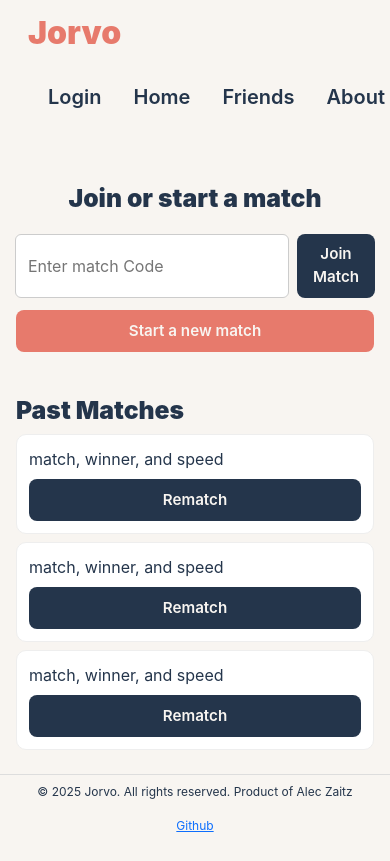
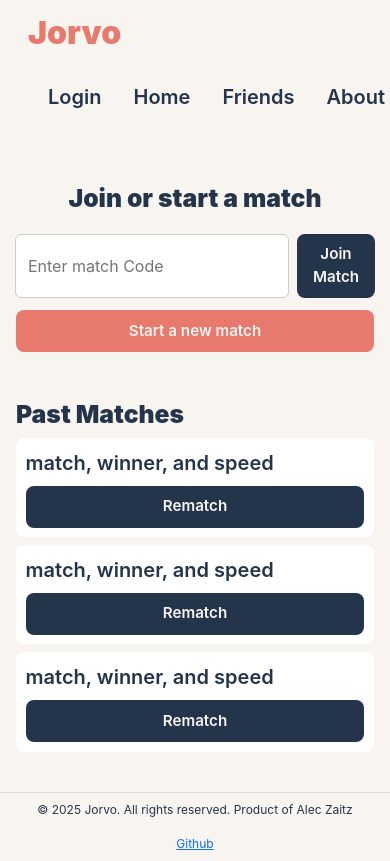
Before and after one commit to aleczaitz/startup, a React (Vite) app: page /home in a window 390 px wide. Built offline with nearby package versions, Linux system fonts and the light colour scheme.

Commit message:
modularized the lists in friends and home

```diff
--- a/src/app.css
+++ b/src/app.css
@@ -118,3 +118,28 @@ ul {
 
 .primaryButton:active,
 .accentButton:active { transform: scale(0.98); }
+
+/* Lists */
+.listSection {
+  padding: 0;
+  list-style: none;
+  max-width: 720px;
+  width: 100%;
+}
+
+.listItem {
+  background: white;
+  padding: 0.6rem;
+  border-radius: 8px;
+  margin-bottom: 0.5rem;
+  flex: 1;
+  display: flex;
+  justify-content: space-between;
+  align-items: center;
+  font-size: 1.25rem;
+  font-weight: 600;
+}
+
+@media (max-width: 640px) {
+  .listItem { flex-direction: column; align-items: stretch; gap: 0.5rem; }
+}
--- a/src/friends/friends.css
+++ b/src/friends/friends.css
@@ -13,28 +13,6 @@
 .friendInput {
   flex: 1;
 }
-
-.friendListSection {
-  padding: 0;
-  list-style: none;
-  max-width: 720px;
-  width: 100%;
-}
-
-.friendItem {
-  background: white;
-  padding: 0.6rem;
-  border-radius: 8px;
-  margin-bottom: 0.5rem;
-  flex: 1;
-  display: flex;
-  justify-content: space-between;
-  align-items: center;
-  font-size: 1.25rem;
-  font-weight: 600;
-}
-
 @media (max-width: 640px) {
   .addFriendSection { flex-direction: column; gap: 0.5rem; }
-  .friendItem { flex-direction: column; align-items: stretch; gap: 0.5rem; }
 }
--- a/src/friends/friends.jsx
+++ b/src/friends/friends.jsx
@@ -4,17 +4,17 @@ import './friends.css';
 export function Friends() {
   return (
         <main>
-            <h2>Friends</h2>
             <section className="addFriendSection">
+                <h2>Friends</h2>
                 <input type="text" placeholder="Enter Friend's Name" className="friendInput"/>
                 <button className="accentButton">Add Friend</button>
             </section>
-            <section className="friendListSection">
+            <section className="listSection">
               <h2>Current Friends</h2>
               <ul>
-                  <li className="friendItem">Friend Name <button className="primaryButton">Start Match</button></li>
-                  <li className="friendItem">Friend Name <button className="primaryButton">Start Match</button></li>
-                  <li className="friendItem">Friend Name <button className="primaryButton">Start Match</button></li>
+                  <li className="listItem">Friend Name <button className="primaryButton">Start Match</button></li>
+                  <li className="listItem">Friend Name <button className="primaryButton">Start Match</button></li>
+                  <li className="listItem">Friend Name <button className="primaryButton">Start Match</button></li>
               </ul>
             </section>
         </main>
--- a/src/home/home.css
+++ b/src/home/home.css
@@ -25,27 +25,6 @@
   box-shadow: 0 0 0 3px rgba(231,122,108,.25);
 }
 
-/* Past matches */
-.pastMatchesSection {
-  padding: 0;
-  margin: 0.75rem 0 0;
-  list-style: none;
-  max-width: 720px;
-  width: 100%;
-
-}
-
-.matchItem {
-  background: #fff;
-  padding: 0.9rem 1rem;
-  margin: 0.5rem 0;
-  border: 1px solid #eee;
-  border-radius: 10px;
-  display: flex;
-  justify-content: space-between;
-  align-items: center;
-}
-
 /* Utility row alignment */
 .controls {
   display: flex;
@@ -58,11 +37,9 @@
 @media (max-width: 640px) {
   nav menu { flex-direction: column; gap: 0.5rem; }
   .controls { flex-direction: column; align-items: stretch; }
-  .matchItem { flex-direction: column; align-items: flex-start; gap: 0.5rem; }
 }
 
 @media (max-width: 420px) {
   header h1 { font-size: 1.25rem; }
-  .matchItem { padding: 0.75rem; }
   button { width: 100%; }
 }
--- a/src/home/home.jsx
+++ b/src/home/home.jsx
@@ -12,12 +12,12 @@ export function Home() {
             </div>
             <button className="accentButton">Start a new match</button>
         </section>
-        <section className="pastMatchesSection">
+        <section className="listSection">
             <h2>Past Matches</h2>
             <ul>
-                <li className="matchItem">match, winner, and speed <button className="primaryButton">Rematch</button></li>
-                <li className="matchItem">match, winner, and speed <button className="primaryButton">Rematch</button></li>
-                <li className="matchItem">match, winner, and speed <button className="primaryButton">Rematch</button></li>
+                <li className="listItem">match, winner, and speed <button className="primaryButton">Rematch</button></li>
+                <li className="listItem">match, winner, and speed <button className="primaryButton">Rematch</button></li>
+                <li className="listItem">match, winner, and speed <button className="primaryButton">Rematch</button></li>
             </ul>
         </section>
     </main>
```
